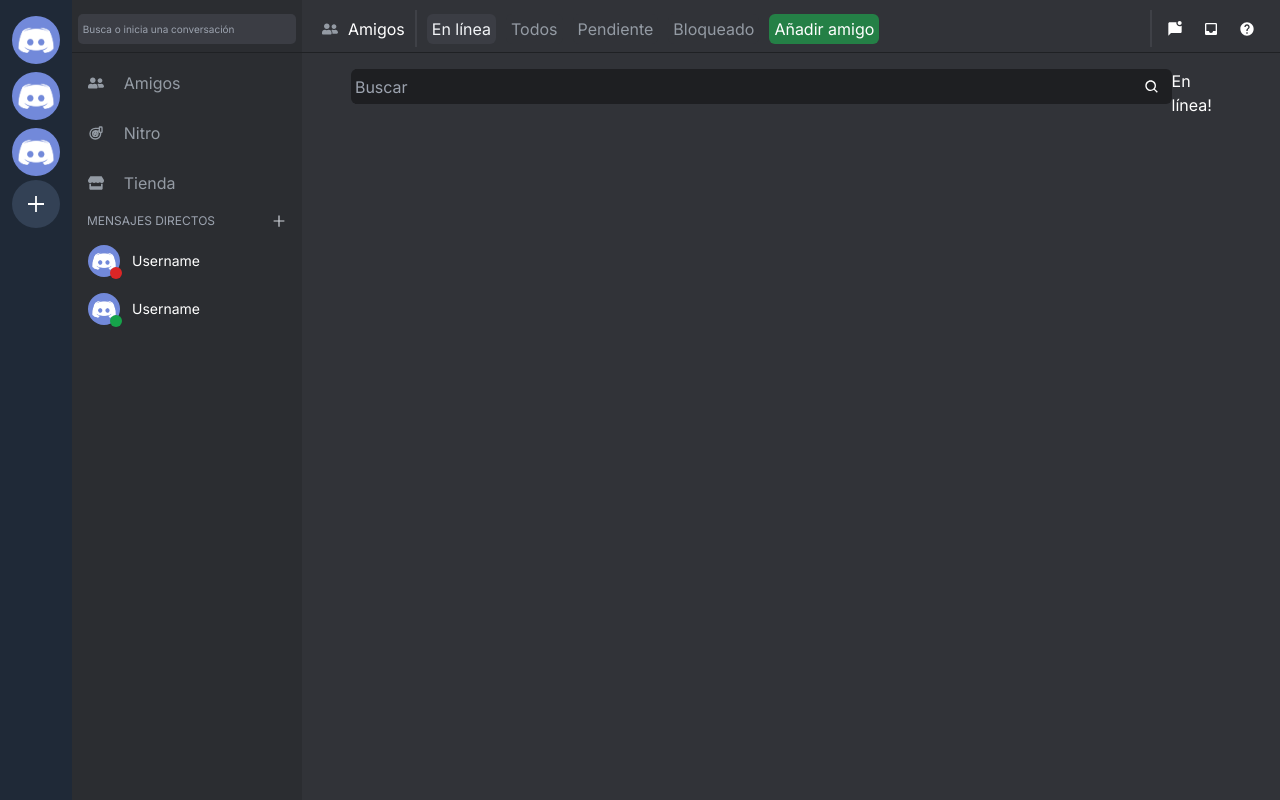
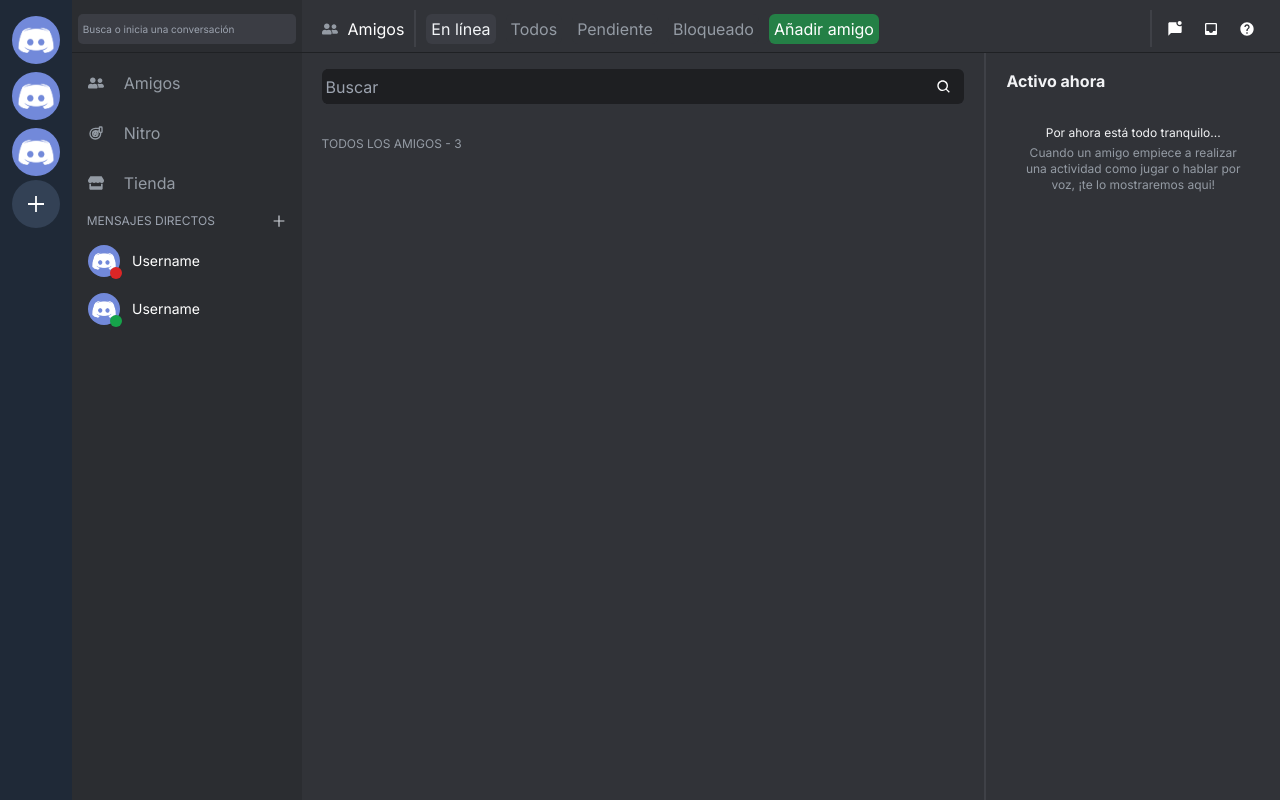
Before and after one commit to Lucho375/discord-clone, a Next.js app: page /friends in a window 1280 px wide. Built offline with nearby package versions, Linux system fonts and the light colour scheme.

Commit message:
dividing the main screen

```diff
--- a/app/(sharedLayout)/friends/screens/online/onlineScreen.tsx
+++ b/app/(sharedLayout)/friends/screens/online/onlineScreen.tsx
@@ -4,9 +4,21 @@
 export default function OnlineScreen(){
 
     return(
-        <div className="w-[90%] h-[90%] flex justify-start items-start pt-4">
+        <div className="w-[100%] h-[100%] flex justify-start items-start">
+            <section className="flex flex-col justify-start items-start w-[70%] h-[100%] px-5 border-r-2 border-solid border-[#3f4147] pt-4">
             <Input className={["w-[100%]","h-[35px]","bg-[#1e1f22]","active: border-none","rounded-md","px-1"]} icon={<BiSearch />}/>
-        <h1>En línea!</h1>
+            <h6 className="text-[#949ba4] pt-8 text-xs">TODOS LOS AMIGOS - 3</h6>
+            </section>
+            <section className=" h-[100%] px-5 pt-4 w-[30%]">
+                <h3 className="text-[#f2f3f5] font-bold self-start mb-4">Activo ahora</h3>
+                <div className="flex flex-col justify-center items-center p-4">
+                    <p className="text-[#f2f3f5] text-xs mb-1">Por ahora está todo tranquilo...</p>
+                    <p className="text-[#949ba4] text-xs text-center">
+                        Cuando un amigo empiece a realizar una actividad como jugar o hablar por voz, ¡te lo mostraremos aqui!
+                    </p>
+                </div>
+            </section>
+
       </div>
     )
 }
```
